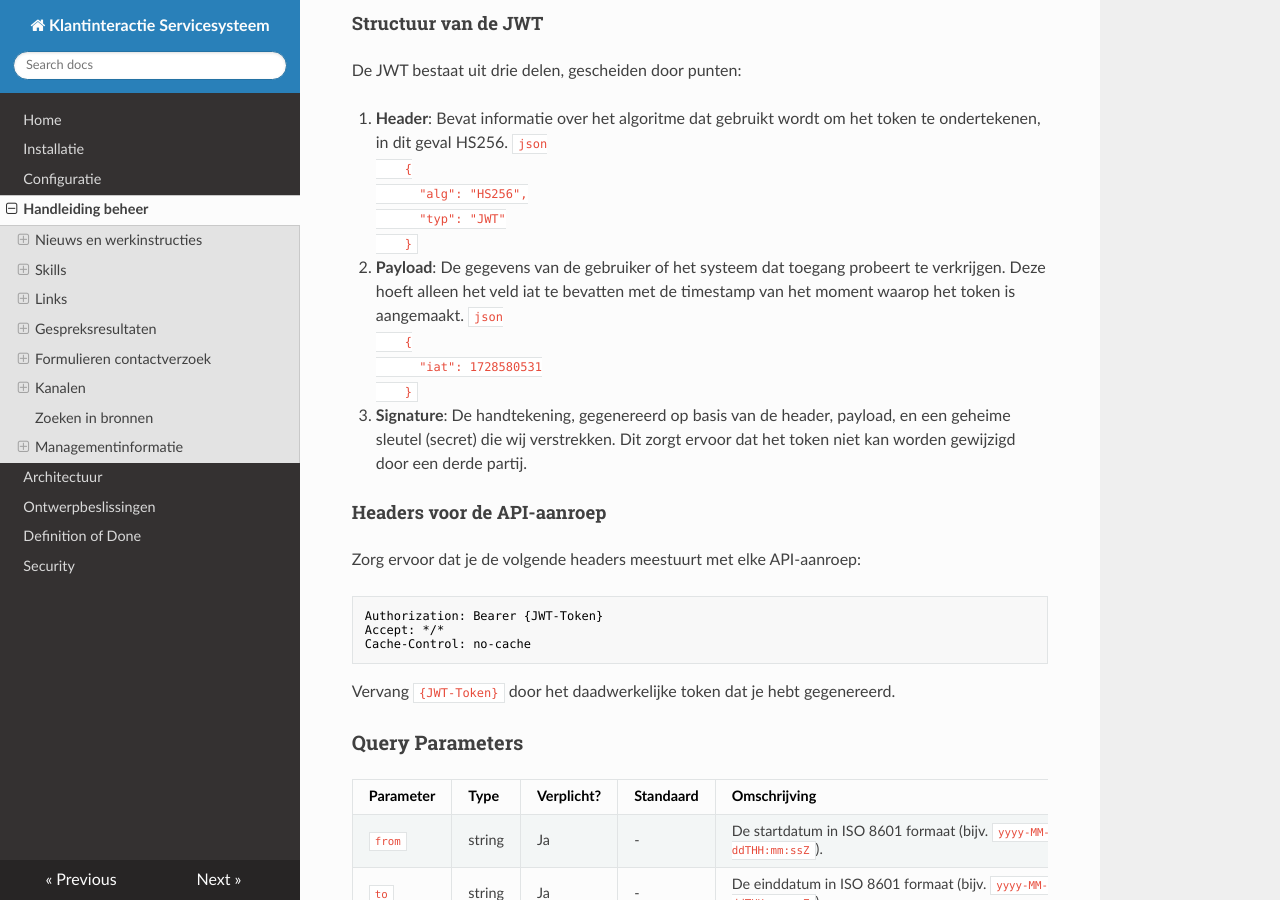
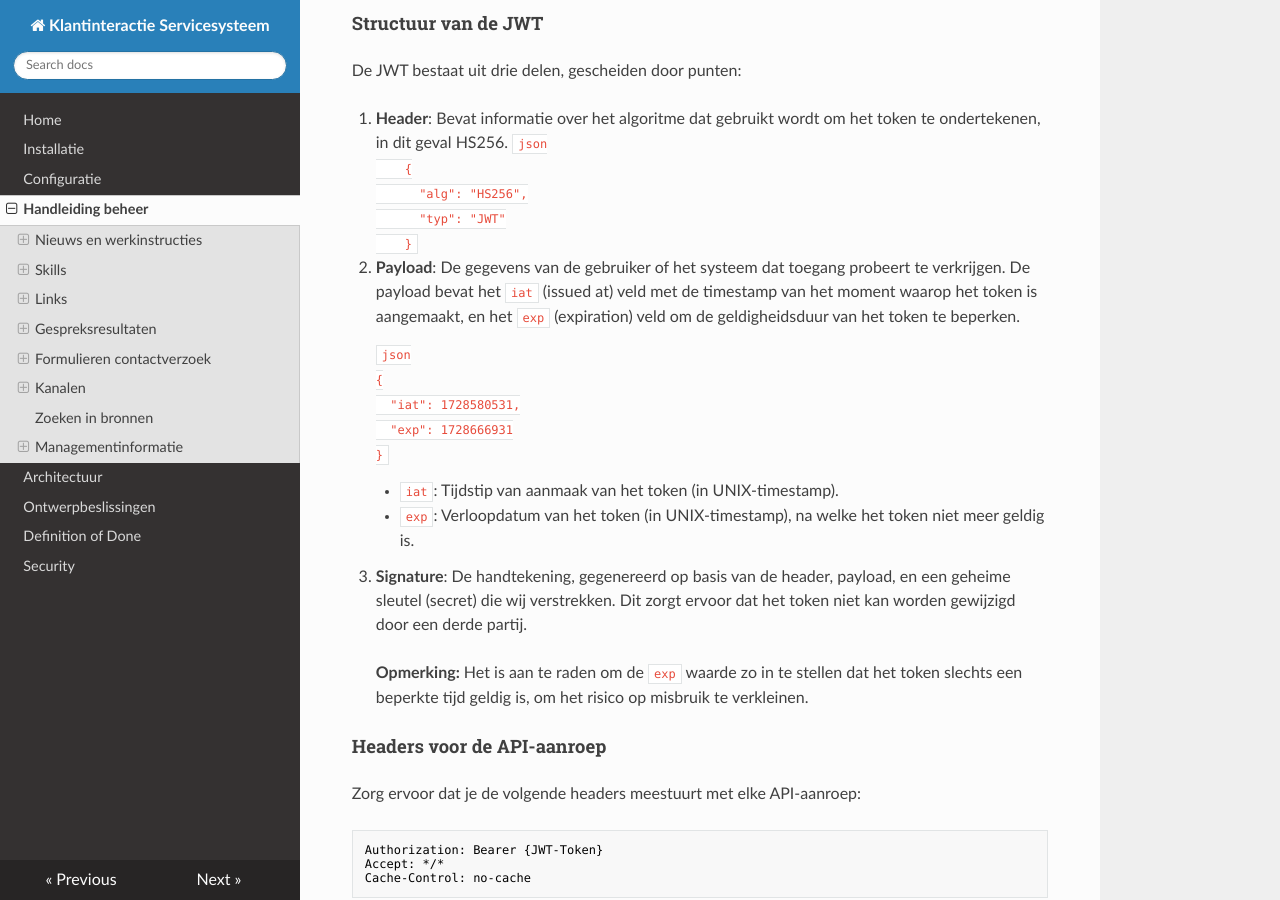
Before and after one commit to Klantinteractie-Servicesysteem/.github, an MkDocs documentation site: the page built from docs/MANUAL.md, in a window 1280 px wide and 900 px high, scrolled down 22861 px. Built offline with MkDocs 1.6.1, drawn with Linux system fonts in a browser that asks for light colours; nearby versions of some CDN libraries.

Commit message:
Update MANUAL.md

````diff
--- a/docs/MANUAL.md
+++ b/docs/MANUAL.md
@@ -335,7 +335,6 @@ Binnen KISS is een API endpoint beschikbaar waarmee deze gegevens opgevraagd kun
 
 De Contactmomentendetails API is beveiligd en vereist een JWT Bearer Token voor toegang. Dit token wordt gegenereerd op basis van een geheime sleutel (secret) die door KISS wordt verstrekt aan de externe systemen. Dit secret is configureerbaar via de environment variabele `MANAGEMENTINFORMATIE_API_KEY` (zie installatiehandleiding)
 
-
 #### Structuur van de JWT
 
 De JWT bestaat uit drie delen, gescheiden door punten:
@@ -348,14 +347,21 @@ De JWT bestaat uit drie delen, gescheiden door punten:
     }
     ```
 
-2. **Payload**: De gegevens van de gebruiker of het systeem dat toegang probeert te verkrijgen. Deze hoeft alleen het veld iat te bevatten met de timestamp van het moment waarop het token is aangemaakt.
+2. **Payload**: De gegevens van de gebruiker of het systeem dat toegang probeert te verkrijgen. De payload bevat het `iat` (issued at) veld met de timestamp van het moment waarop het token is aangemaakt, en het `exp` (expiration) veld om de geldigheidsduur van het token te beperken.
+
     ```json
     {
-      "iat": 1728580531
+      "iat": 1728580531,
+      "exp": 1728666931
     }
     ```
 
+    - `iat`: Tijdstip van aanmaak van het token (in UNIX-timestamp).
+    - `exp`: Verloopdatum van het token (in UNIX-timestamp), na welke het token niet meer geldig is.
+
 3. **Signature**: De handtekening, gegenereerd op basis van de header, payload, en een geheime sleutel (secret) die wij verstrekken. Dit zorgt ervoor dat het token niet kan worden gewijzigd door een derde partij.
+
+> **Opmerking:** Het is aan te raden om de `exp` waarde zo in te stellen dat het token slechts een beperkte tijd geldig is, om het risico op misbruik te verkleinen.
 
 #### Headers voor de API-aanroep
 
````
